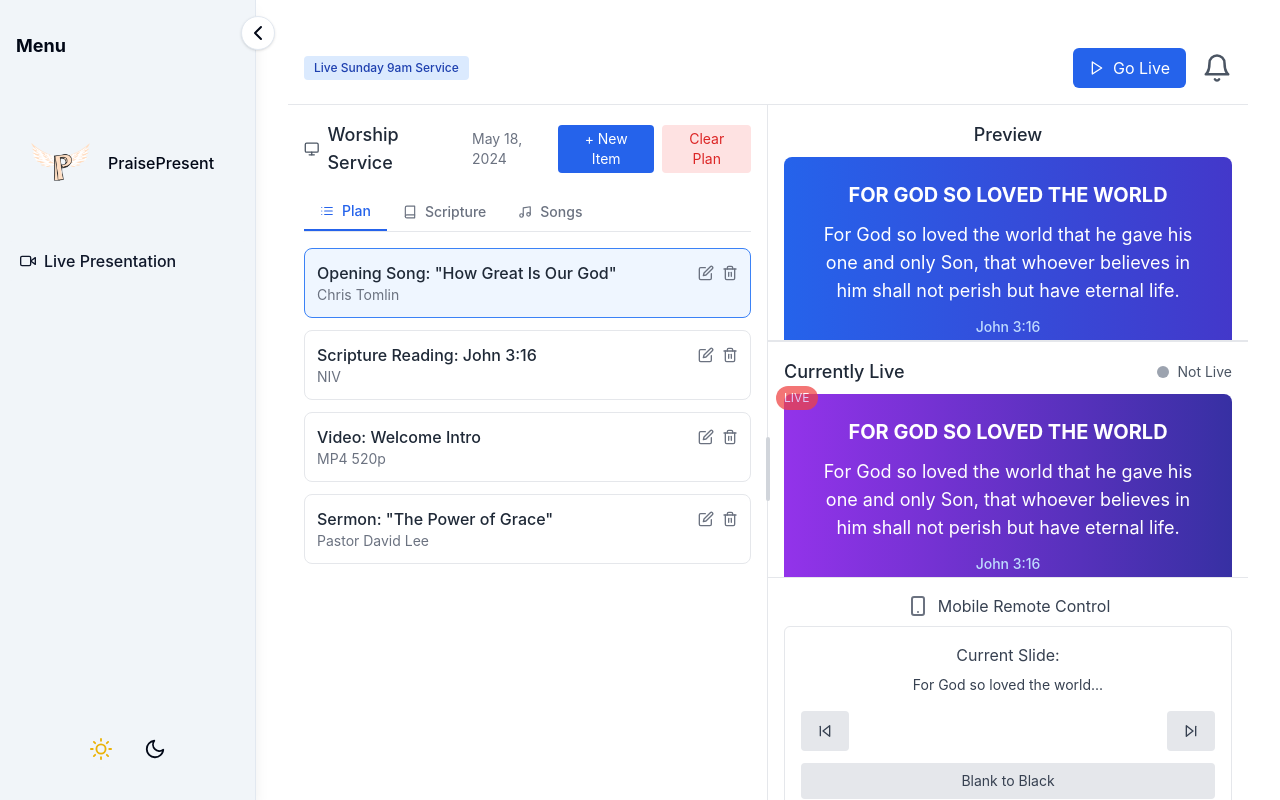
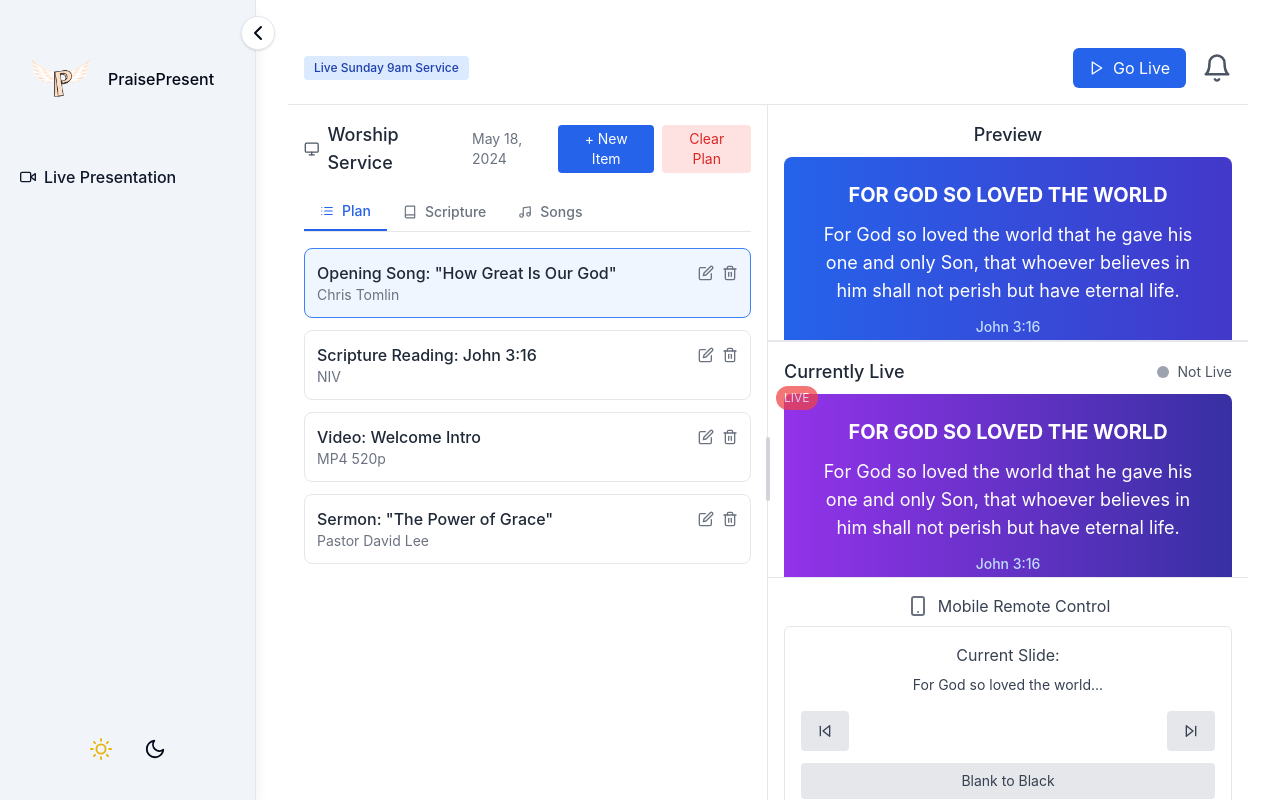
Before and after one commit to kelibst/PraisePresent, a React (Vite) app: page /live in a window 1280 px wide. Built offline with nearby package versions, Linux system fonts and the light colour scheme.

Commit message:
refactor: update the presentation screen

```diff
--- a/src/components/layout/AnimatedSidebar.tsx
+++ b/src/components/layout/AnimatedSidebar.tsx
@@ -31,7 +31,6 @@ const AnimatedSidebar: React.FC<{ open: boolean; onToggle: () => void }> = ({ op
 			>
 				{open ? <FiChevronLeft size={24} /> : <FiChevronRight size={24} />}
 			</button>
-			<h2 className="text-lg font-bold mb-4 mt-8 px-4">Menu</h2>
 			<nav className="flex flex-col gap-2 mt-2 px-2">
 				{menu.map((item) => (
 					<NavLink
```
Also changed, not shown: 2 other files (tests, documents, lock files or other folders).
